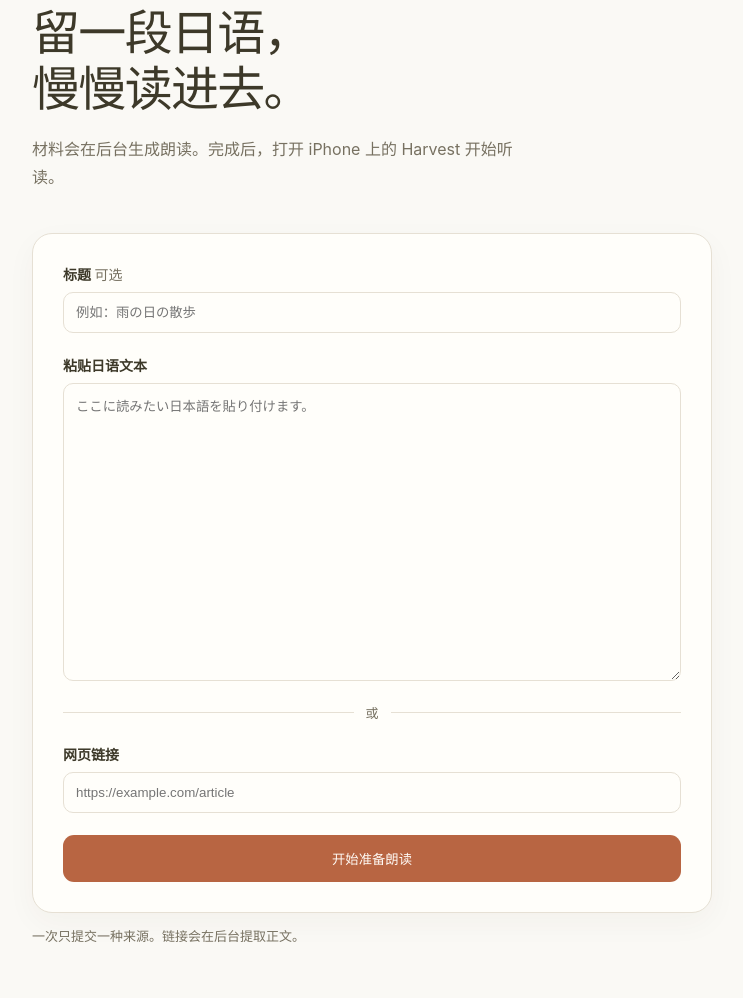
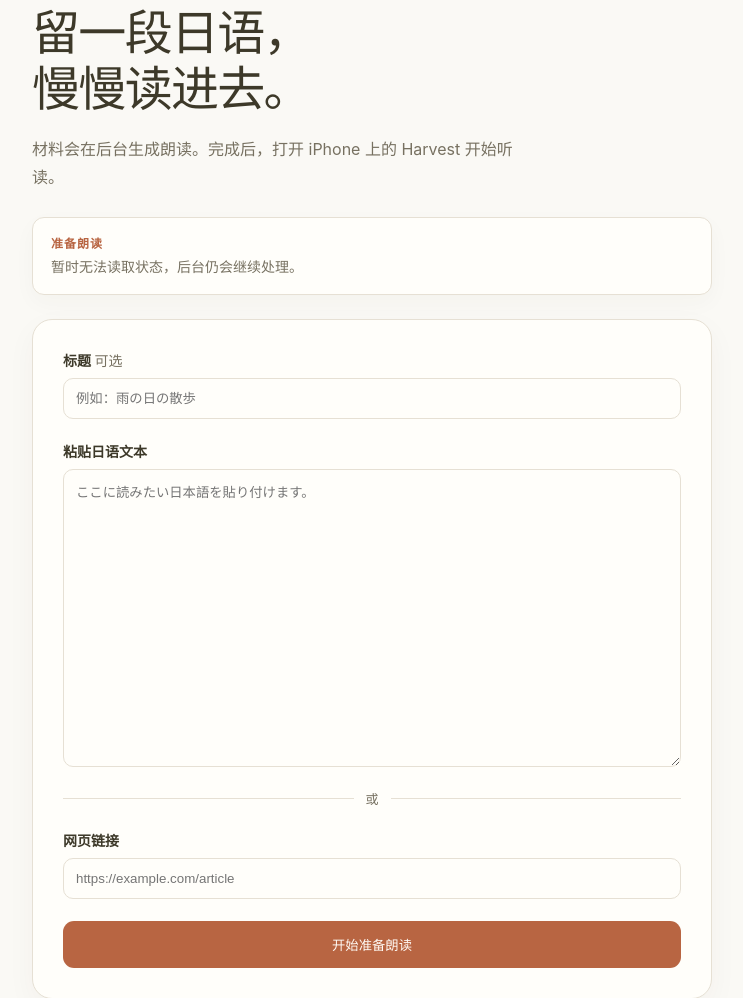
Before and after one commit to GHH158/harvest-platform, a FastAPI app: template backend/app/templates/ingest.html in a window 1280 px wide. Shown: the part 133-1131 px from the top of the page, without its empty margins (268-1011 px from the left). Before the commit the page ends 1075 px from the top, so only its background shows below. Run offline with FastAPI, Linux system fonts and the light colour scheme; the template is opened without the code that fills it: most values are stand-ins (such as "Sample title", 1, 10 or a date in 2020); parts of the project's set-up code (start-up, migrations or seed data) failed here and were passed over.

Commit message:
Show ingest job progress

```diff
--- a/backend/app/main.py
+++ b/backend/app/main.py
@@ -127,8 +127,16 @@ def get_job(job_id: int) -> dict:
 
 
 @app.get("/ingest-web", response_class=HTMLResponse)
-def ingest_page(request: Request, error: str | None = None) -> HTMLResponse:
-    return templates.TemplateResponse(request, "ingest.html", {"error": error})
+def ingest_page(
+    request: Request,
+    created: int | None = None,
+    error: str | None = None,
+) -> HTMLResponse:
+    return templates.TemplateResponse(
+        request,
+        "ingest.html",
+        {"error": error, "created_material_id": created},
+    )
 
 
 @app.post("/ingest-web", response_class=HTMLResponse)
--- a/backend/app/static/ingest.css
+++ b/backend/app/static/ingest.css
@@ -17,6 +17,12 @@ button { border:0; border-radius:11px; width:100%; padding:14px; background:var(
 button:hover { filter:brightness(.96); }
 .notice { margin:24px 0 -18px; padding:11px 13px; border-radius:9px; background:#F0ECE2; color:var(--ink); font-size:14px; }
 .error { color:#8D3B30; background:#F6E8E3; }
+.job-status { margin:26px 0 -18px; padding:16px 18px; border:1px solid var(--line); border-radius:12px; background:var(--card); box-shadow:0 8px 22px rgb(65 49 19 / 3%); }
+.status-label { margin:0 0 5px; color:var(--accent); font-size:12px; font-weight:650; letter-spacing:.08em; }
+.status-message { margin:0; color:var(--muted); font-size:14px; line-height:1.55; }
+.job-status[data-status="ready"] { border-color:color-mix(in srgb, var(--accent) 35%, var(--line)); }
+.job-status[data-status="failed"] { border-color:#D7A69B; background:#F9EFEB; }
+.job-status[data-status="failed"] .status-message { color:#8D3B30; }
 .hint { color:var(--muted); font-size:13px; line-height:1.6; }
 @media (prefers-color-scheme:dark) { :root { --paper:#211F1A; --ink:#F2EDDF; --muted:#BBB2A1; --line:#474239; --card:#28251F; } }
 @media (max-width:600px) { main { padding-top:56px; } h1 { font-size:40px; } form { padding:20px; } }
--- a/backend/app/templates/ingest.html
+++ b/backend/app/templates/ingest.html
@@ -12,7 +12,12 @@
       <h1>留一段日语，<br>慢慢读进去。</h1>
       <p class="intro">材料会在后台生成朗读。完成后，打开 iPhone 上的 Harvest 开始听读。</p>
       {% if error %}<p class="notice error">{{ error }}</p>{% endif %}
-      {% if request.query_params.get('created') %}<p class="notice">已加入材料库，正在后台处理。</p>{% endif %}
+      {% if created_material_id %}
+      <section class="job-status" data-material-id="{{ created_material_id }}" aria-live="polite">
+        <p class="status-label">准备朗读</p>
+        <p class="status-message">已加入材料库，正在连接后台。</p>
+      </section>
+      {% endif %}
       <form method="post" action="/ingest-web">
         <label>标题 <span>可选</span><input name="title" maxlength="160" placeholder="例如：雨の日の散歩"></label>
         <label>粘贴日语文本<textarea name="source_text" rows="12" placeholder="ここに読みたい日本語を貼り付けます。"></textarea></label>
@@ -22,5 +27,38 @@
       </form>
       <p class="hint">一次只提交一种来源。链接会在后台提取正文。</p>
     </main>
+    {% if created_material_id %}
+    <script>
+      const statusBox = document.querySelector(".job-status");
+      const statusMessage = statusBox.querySelector(".status-message");
+      const materialID = statusBox.dataset.materialId;
+
+      function describe(material) {
+        switch (material.status) {
+          case "pending": return "已加入队列，等待开始准备。";
+          case "processing": return "正在生成朗读。完成后会自动提示你。";
+          case "ready": return "朗读已准备好。现在可在 iPhone 打开 Harvest 开始听读。";
+          case "failed": return `准备没有完成：${material.error_message || "请查看后台日志后重试。"}`;
+          default: return "正在确认材料状态。";
+        }
+      }
+
+      async function refreshStatus() {
+        try {
+          const response = await fetch(`/materials/${materialID}`, { cache: "no-store" });
+          if (!response.ok) throw new Error("状态暂时不可用");
+          const material = await response.json();
+          statusBox.dataset.status = material.status;
+          statusMessage.textContent = describe(material);
+          if (material.status === "ready" || material.status === "failed") return;
+        } catch (_) {
+          statusMessage.textContent = "暂时无法读取状态，后台仍会继续处理。";
+        }
+        window.setTimeout(refreshStatus, 3000);
+      }
+
+      refreshStatus();
+    </script>
+    {% endif %}
   </body>
 </html>
```
